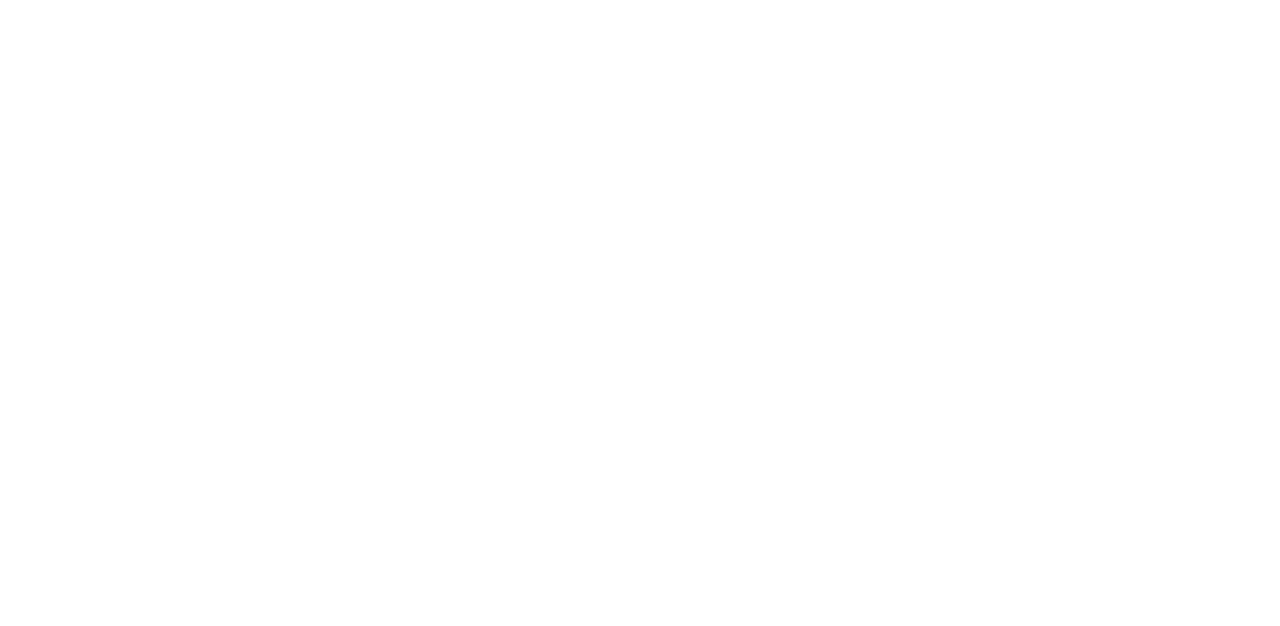
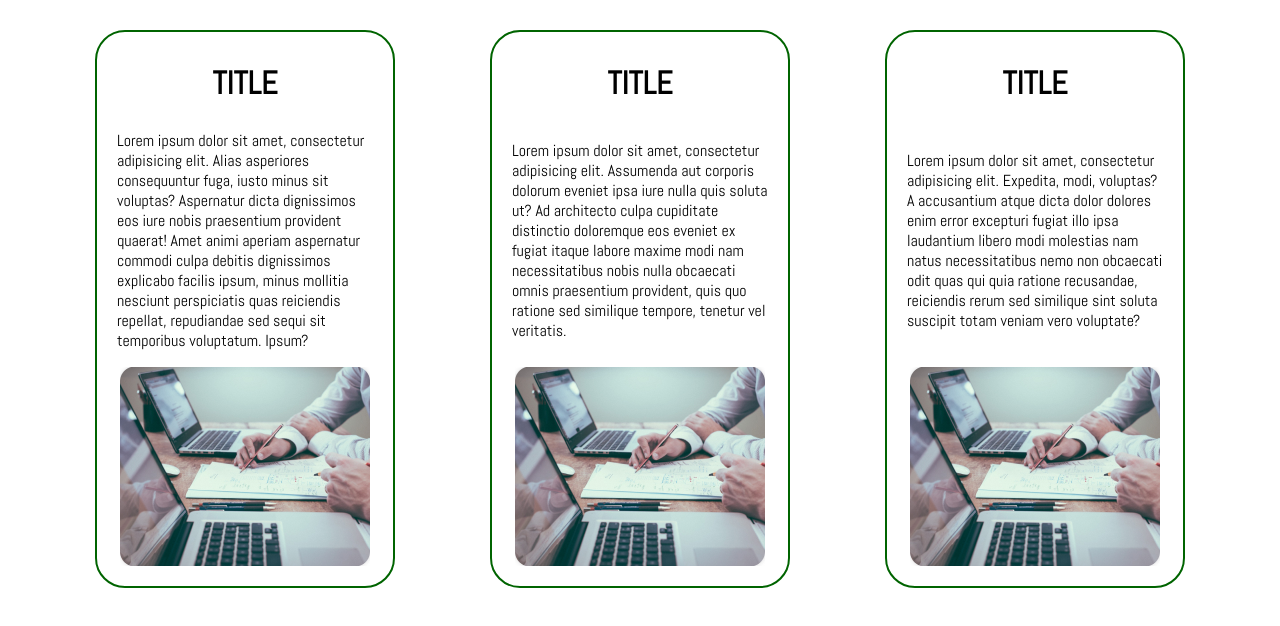
Before and after one commit to AkintsevaElizaveta/front_basic_2022, a plain HTML site: page index.html in a window 1280 px wide. Drawn offline with Linux system fonts and the light colour scheme.

Commit message:
added cards

```diff
--- /dev/null
+++ b/css/style.css
@@ -0,0 +1,29 @@
+*{
+    box-sizing: border-box;
+}
+body{
+    margin: 0;
+    font: 16px/20px 'Abel', sans-serif;
+}
+.wrapper{
+    width: 100%;
+    margin: 30px 0 0;
+    display: flex;
+    justify-content: space-evenly;
+    align-items: stretch;
+}
+.box{
+    width: 300px;
+    border: 2px solid darkgreen;
+    border-radius: 30px;
+    padding: 20px;
+    margin: 0;
+    display: flex;
+    flex-direction: column;
+    justify-content: space-between;
+    align-items: center;
+}
+.box_img{
+    width: 250px;
+    margin: 0 auto;
+}
--- a/index.html
+++ b/index.html
@@ -3,8 +3,22 @@
 <head>
     <meta charset="UTF-8">
     <title>Title</title>
+    <link rel="preconnect" href="https://fonts.googleapis.com">
+    <link rel="preconnect" href="https://fonts.gstatic.com" crossorigin>
+    <link href="https://fonts.googleapis.com/css2?family=Abel&family=Work+Sans:wght@400;500;600&display=swap" rel="stylesheet">
+    <link rel="stylesheet" href="css/style.css">
 </head>
 <body>
-
+<div class="wrapper">
+    <div class="box"><h1 class="box_title">TITLE</h1><p class="box_text">Lorem ipsum dolor sit amet, consectetur adipisicing elit. Alias asperiores consequuntur fuga, iusto minus sit voluptas? Aspernatur dicta dignissimos eos iure nobis praesentium provident quaerat! Amet animi aperiam aspernatur commodi culpa debitis dignissimos explicabo facilis ipsum, minus mollitia nesciunt perspiciatis quas reiciendis repellat, repudiandae sed sequi sit temporibus voluptatum. Ipsum?</p>
+        <img src="images/img_about_us.jpg" alt="" class="box_img">
+    </div>
+    <div class="box"><h1 class="box_title">TITLE</h1><p class="box_text">Lorem ipsum dolor sit amet, consectetur adipisicing elit. Assumenda aut corporis dolorum eveniet ipsa iure nulla quis soluta ut? Ad architecto culpa cupiditate distinctio doloremque eos eveniet ex fugiat itaque labore maxime modi nam necessitatibus nobis nulla obcaecati omnis praesentium provident, quis quo ratione sed similique tempore, tenetur vel veritatis.</p>
+        <img src="images/img_about_us.jpg" alt="" class="box_img">
+    </div>
+    <div class="box"><h1 class="box_title">TITLE</h1><p class="box_text">Lorem ipsum dolor sit amet, consectetur adipisicing elit. Expedita, modi, voluptas? A accusantium atque dicta dolor dolores enim error excepturi fugiat illo ipsa laudantium libero modi molestias nam natus necessitatibus nemo non obcaecati odit quas qui quia ratione recusandae, reiciendis rerum sed similique sint soluta suscipit totam veniam vero voluptate?</p>
+        <img src="images/img_about_us.jpg" alt="" class="box_img">
+    </div>
+</div>
 </body>
 </html>
```
Also changed, not shown: images/img_about_us.jpg (added).
